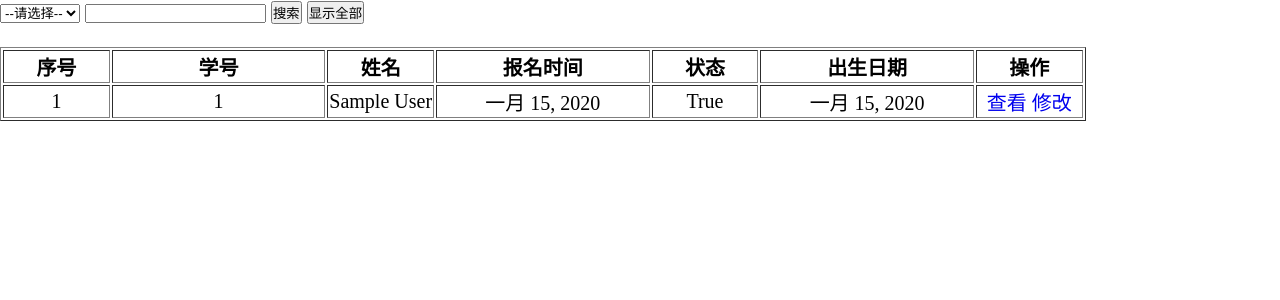
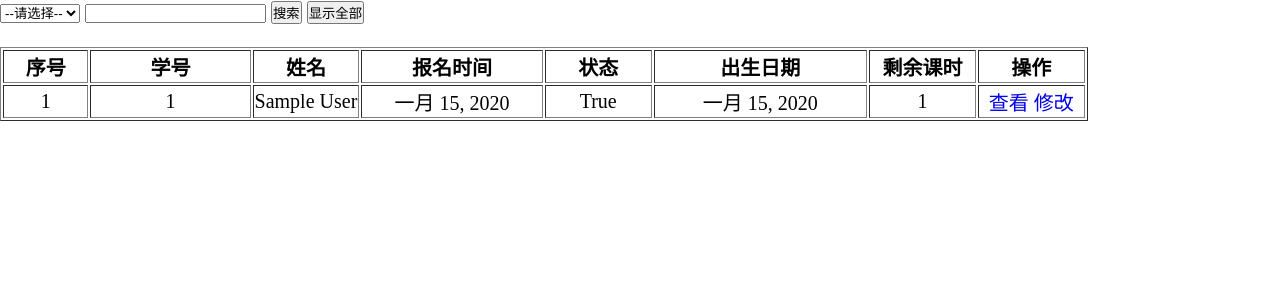
Before and after one commit to LOEE-PYTHON/DDLL, a Django app: page /students/student_list/ in a window 1280 px wide. Shown: the top 300 px of the page. Run offline with Django 3.2, Linux system fonts and the light colour scheme; tables that the repository leaves empty hold one stand-in row (values such as "Sample post").

Commit message:
20200923 12:00

```diff
--- a/ddll/static/css/student.css
+++ b/ddll/static/css/student.css
@@ -80,7 +80,7 @@ body{
 .p_ifr{
     margin: 10px 0px;
     position: relative;
-    left: -180px;
+    left: -280px;
 }
 
 .student_list_page{
--- a/ddll/templates/students/student_list.html
+++ b/ddll/templates/students/student_list.html
@@ -25,12 +25,13 @@
 </form>
     <table class="student_list_page" border="1px" solid>
         <tr>
-            <th width=10%>序号</th>
-            <th width=20%>学号</th>
+            <th width=8%>序号</th>
+            <th width=15%>学号</th>
             <th width=10%>姓名</th>
-            <th width=20%>报名时间</th>
+            <th width=17%>报名时间</th>
             <th width=10%>状态</th>
             <th width=20%>出生日期</th>
+            <th width=10%>剩余课时</th>
             <th width=10%>操作</th>
         </tr>
         {% for info in student_info %}
@@ -43,6 +44,7 @@
             <td>{{info.s_into}}</td>
             <td>{{info.s_status}}</td>
             <td>{{info.s_birthday}}</td>
+            <td>{{info.s_id}}</td>
             <td><a href='/students/student_view_handle/?s_id={{info.s_id}}&id={{info.pk}}'>查看</a>  <a href="#">修改</a></td>
         </tr>
         </span>
```
Also changed, not shown: ddll/templates/students/student_view.html (+8 -8 lines).
